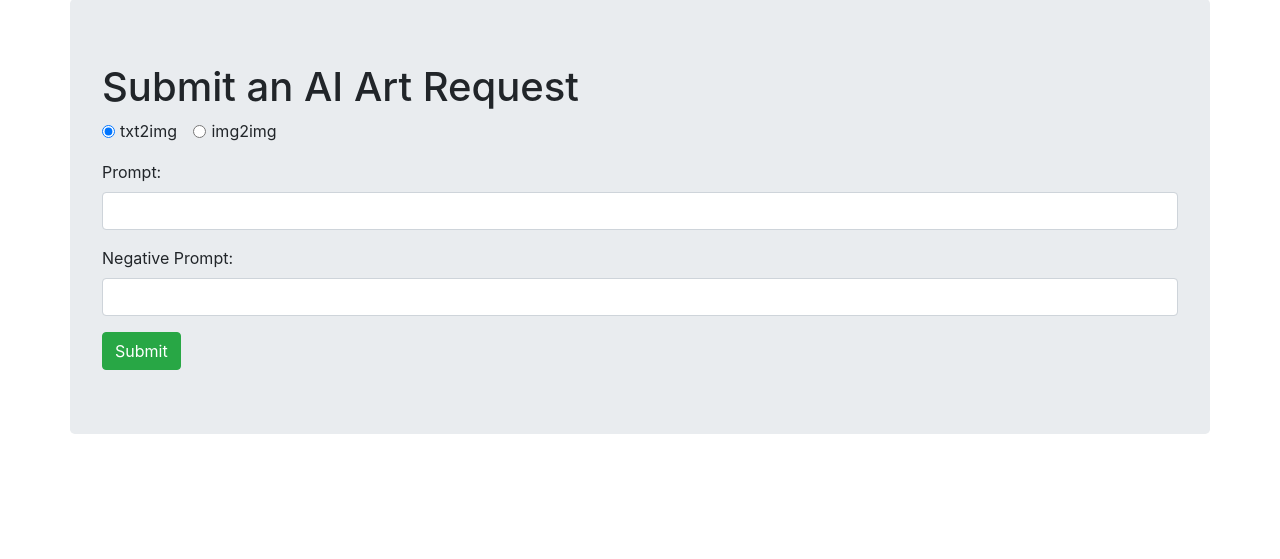
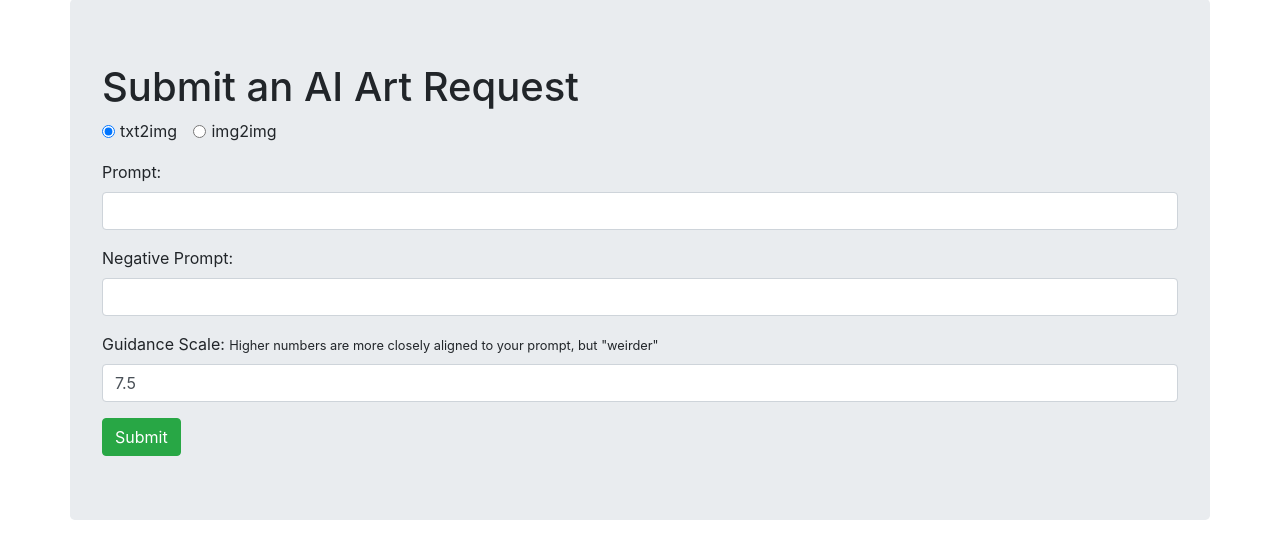
Before and after one commit to dc74089/mrcanora, a Django app: template classroom/templates/classroom/ai_studio.html in a window 1280 px wide. Shown: the part 65-624 px from the top of the page. Run offline with Django 3.2, Linux system fonts and the light colour scheme; the template is opened without the code that fills it, so the values that code supplies are empty; some libraries are stand-ins or nearby versions.

Commit message:
Add guidance scale

```diff
--- a/classroom/templates/classroom/ai_studio.html
+++ b/classroom/templates/classroom/ai_studio.html
@@ -42,6 +42,11 @@
           <div class="form-group">
             <label for="negative">Negative Prompt:</label>
             <input class="form-control" type="text" name="negative" id="negative">
+          </div>
+          <div class="form-group">
+            <label for="guidance">Guidance Scale:</label>
+            <small>Higher numbers are more closely aligned to your prompt, but "weirder"</small>
+            <input class="form-control" type="number" name="guidance" id="guidance" value="7.5">
           </div>
           <div class="form-group d-none">
             <label for="resolution">Resolution</label>
--- a/classroom/views/ai.py
+++ b/classroom/views/ai.py
@@ -63,6 +63,9 @@ def new_request(request):
 
     if 'negative' in data and data['negative']:
         req.set_extra_param('negative_prompt', data['negative'])
+
+    if 'guidance' in data:
+        req.set_extra_param('guidance_scale', data['guidance'])
 
     if 'image_in' in request.FILES:
         req.image_in = request.FILES['image_in']
```
